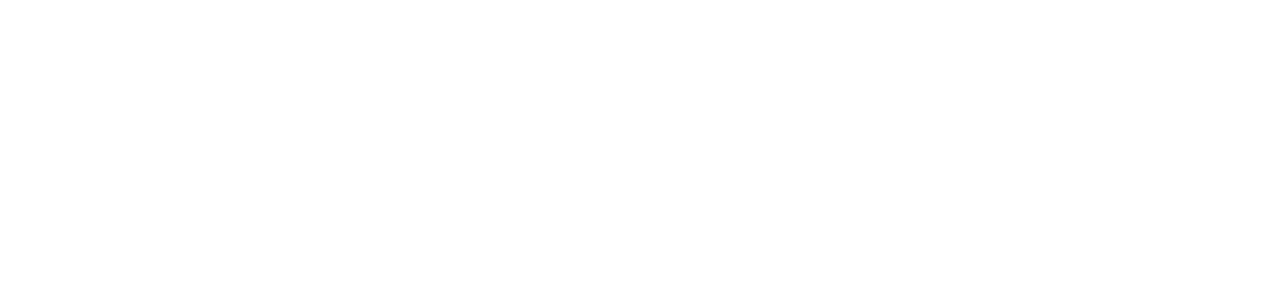
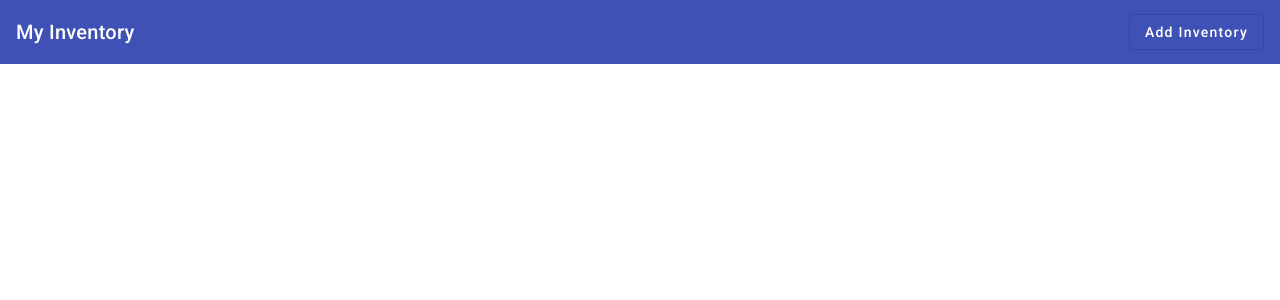
Before and after one commit to nelly02d/Inventory-app, an Angular app: page / in a window 1280 px wide. Shown: the top 300 px of the page. Built offline with nearby package versions, Linux system fonts and the light colour scheme.

Commit message:
Add header

```diff
--- a/src/app/app.component.html
+++ b/src/app/app.component.html
@@ -1,2 +1,7 @@
+<mat-toolbar color="primary">
+  <span>My Inventory</span>
+  <span class="example-spacer"></span>
+  <button mat-stroked-button>Add Inventory</button>
+</mat-toolbar>
 
 <router-outlet></router-outlet>
--- a/src/app/app.component.scss
+++ b/src/app/app.component.scss
@@ -0,0 +1,3 @@
+.example-spacer {
+  flex: 1 1 auto;
+}
```
Also changed, not shown: src/app/app.module.ts (+8 -1 lines).
